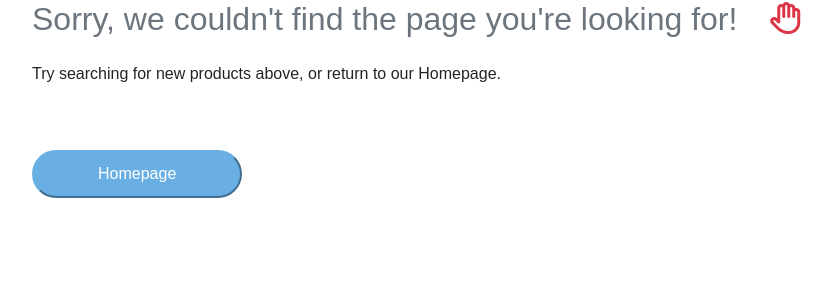
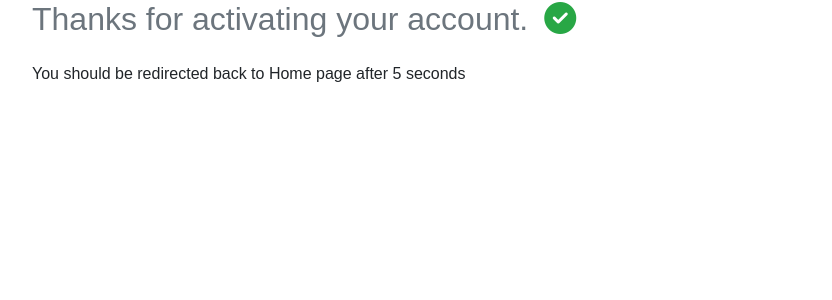
Before and after one commit to cderick/alexboilerplate, a React app: page /activateaccount in a window 1280 px wide. Before the commit this address led to /404. Shown: the top 300 px of the page, without its empty margins (38-870 px from the left). Built offline with nearby package versions, Linux system fonts and the light colour scheme; a web font is replaced by a local one.

Commit message:
Finished Activate Account Section

```diff
--- /dev/null
+++ b/src/components/Activate/ActivateAccount.jsx
@@ -0,0 +1,22 @@
+import React, { Component } from 'react'
+import style from './ActivateAccount.scss'
+import messages from './dataActivate.json'
+
+class ActivateAccount extends Component {
+    render() {
+        if(!messages) return null
+        const { title, subtitle } = messages
+        return (
+            <section className={`container ${style.containerMin} p-0`}>
+                <div className="row">
+                    <div className="col">
+                       {title && <h2 className="pb-4 mb-0 text-muted">{title}<i class="fas ml-3 fa-check-circle text-success"></i></h2>}
+                        {subtitle && <p className="pb-5">{subtitle}</p>}
+                    </div>
+                </div>
+            </section>
+        )
+    }
+}
+
+export default ActivateAccount
--- /dev/null
+++ b/src/components/Activate/ActivateAccount.scss
@@ -0,0 +1,3 @@
+.containerMin {
+    min-height: 70vh;
+}
--- /dev/null
+++ b/src/components/Activate/dataActivate.json
@@ -0,0 +1,4 @@
+{
+    "title": "Thanks for activating your account.",
+    "subtitle": "You should be redirected back to Home page after 5 seconds"
+}
--- a/src/containers/HomePageContainer/HomePageContainer.jsx
+++ b/src/containers/HomePageContainer/HomePageContainer.jsx
@@ -14,6 +14,7 @@ import Component404 from '../../components/404/Component404'
 import PublicRoute from '../../components/RouterComponents/PublicRoute'
 import Corporates from '../../components/Corporates/Corporates'
 import ActivateCompany from '../../components/ActivateCompany/ActivateCompany'
+import ActivateAccount from '../../components/Activate/ActivateAccount'
 
 class HomePageContainer extends React.Component {
 	render() {
@@ -98,6 +99,12 @@ class HomePageContainer extends React.Component {
 						path='/activatecompany'
 						exact
 					/>
+					<PublicRoute
+						restricted={false}
+						component={ActivateAccount}
+						path='/activateaccount'
+						exact
+					/>
 					<Redirect from='*' to='/404' />
 				</Switch>
 			</BrowserRouter>
```
